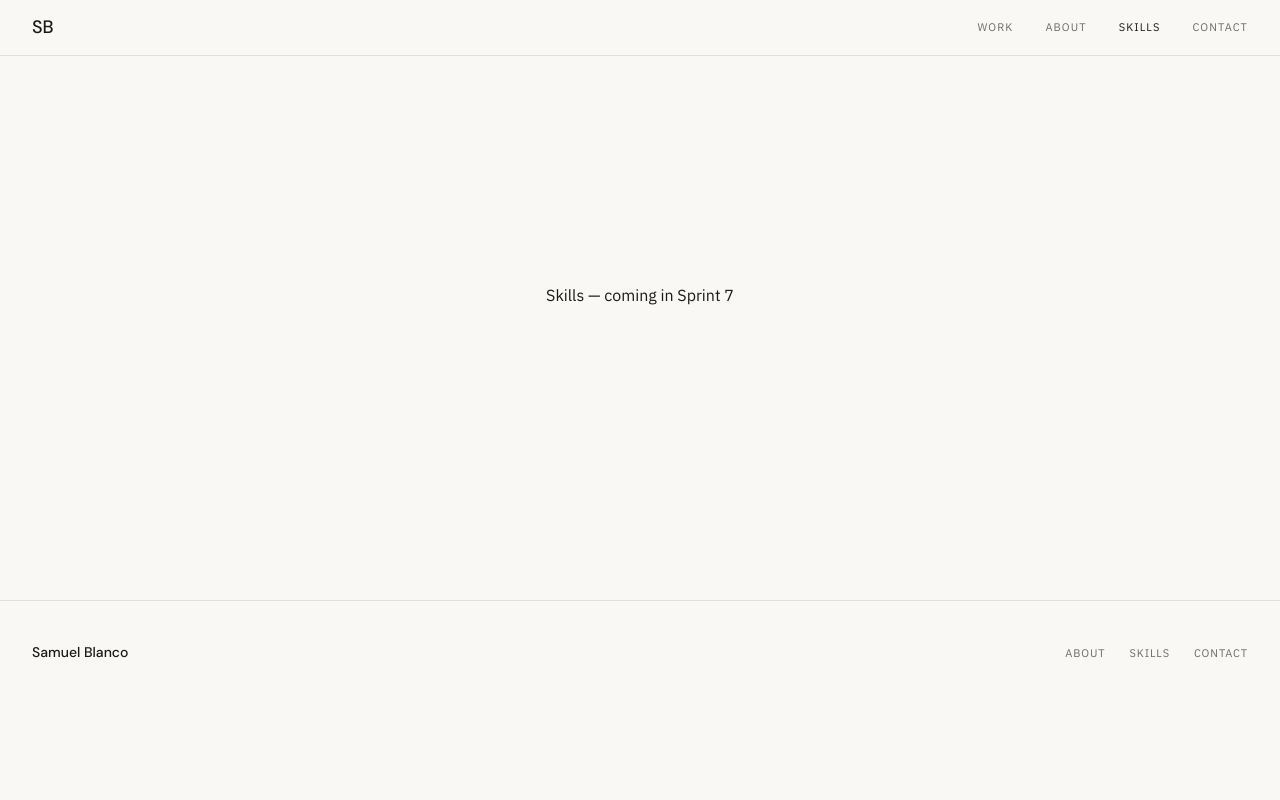
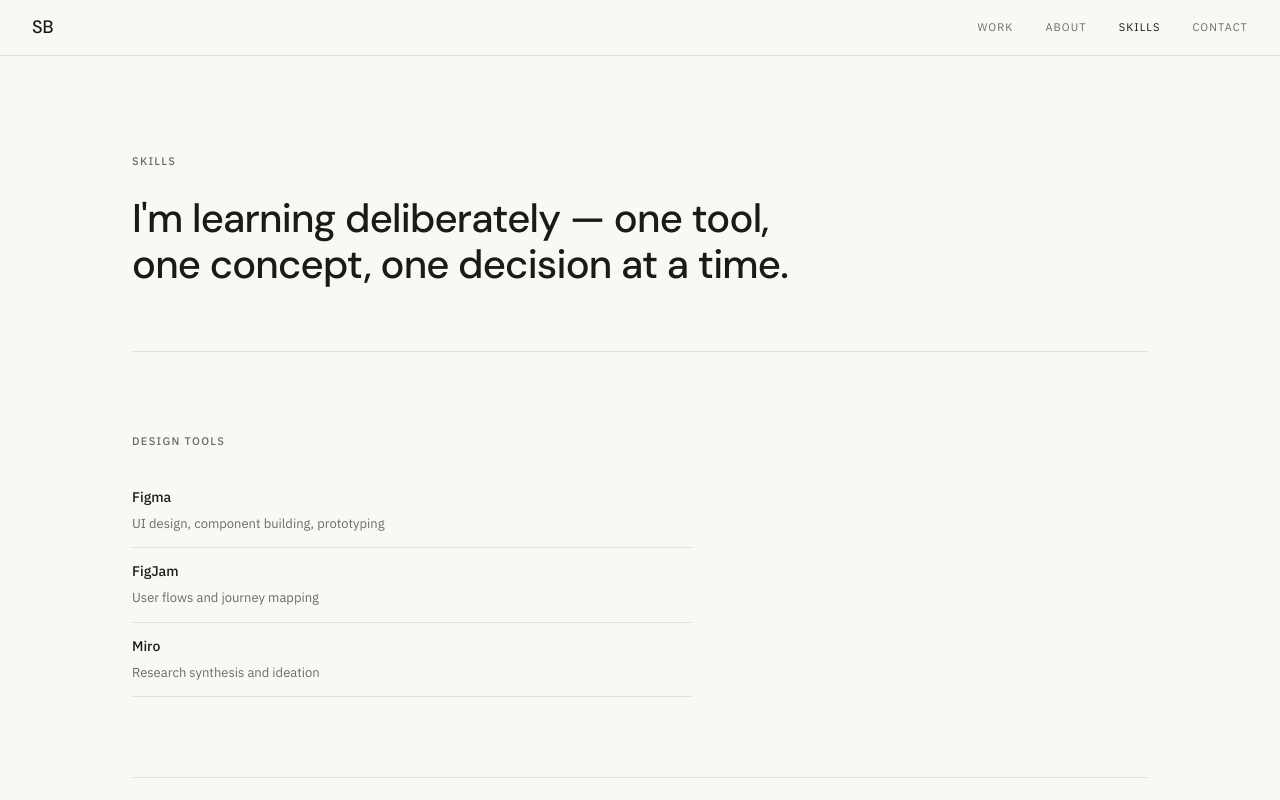
Before and after one commit to SamGB16/portfolio-site, a Next.js app in the folder samuel-portfolio/: page /skills in a window 1280 px wide. Shown: the top 800 px of the page. Built offline with nearby package versions, Linux system fonts and the light colour scheme.

Commit message:
implementing spring 7

```diff
--- a/samuel-portfolio/app/skills/page.tsx
+++ b/samuel-portfolio/app/skills/page.tsx
@@ -1,14 +1,177 @@
-export default function Skills() {
+const labelStyle: React.CSSProperties = {
+  fontFamily: "'IBM Plex Sans', sans-serif",
+  fontSize: "11px",
+  textTransform: "uppercase",
+  letterSpacing: "0.12em",
+  fontWeight: 500,
+  color: "var(--muted)",
+  marginBottom: "1.5rem",
+};
+
+const sectionStyle: React.CSSProperties = {
+  borderTop: "0.5px solid var(--border)",
+  padding: "5rem 0",
+};
+
+const designTools = [
+  { name: "Figma", description: "UI design, component building, prototyping" },
+  { name: "FigJam", description: "User flows and journey mapping" },
+  { name: "Miro", description: "Research synthesis and ideation" },
+];
+
+const designSkills = [
+  {
+    name: "User research",
+    description:
+      "Identifying real problems through observation and lived experience",
+  },
+  {
+    name: "Wireframing",
+    description: "Translating ideas into structure before aesthetics",
+  },
+  {
+    name: "UX writing",
+    description: "Clear, human language inside interfaces",
+  },
+  {
+    name: "Case study writing",
+    description: "Documenting design decisions and reasoning",
+  },
+];
+
+function SkillList({ items }: { items: { name: string; description: string }[] }) {
   return (
-    <div
-      style={{
-        display: "flex",
-        alignItems: "center",
-        justifyContent: "center",
-        minHeight: "60vh",
-      }}
-    >
-      Skills — coming in Sprint 7
+    <div style={{ maxWidth: "560px" }}>
+      {items.map((item) => (
+        <div
+          key={item.name}
+          style={{
+            display: "flex",
+            flexDirection: "column",
+            padding: "0.75rem 0",
+            borderBottom: "0.5px solid var(--border)",
+          }}
+        >
+          <span
+            style={{
+              fontFamily: "'IBM Plex Sans', sans-serif",
+              fontSize: "14px",
+              fontWeight: 500,
+              color: "var(--text)",
+            }}
+          >
+            {item.name}
+          </span>
+          <span
+            style={{
+              fontFamily: "'IBM Plex Sans', sans-serif",
+              fontSize: "13px",
+              color: "var(--muted)",
+              marginTop: "0.2rem",
+            }}
+          >
+            {item.description}
+          </span>
+        </div>
+      ))}
     </div>
   );
 }
+
+export default function Skills() {
+  return (
+    <div style={{ maxWidth: "var(--max-width)", margin: "0 auto", padding: "0 2rem" }}>
+
+      {/* Hero */}
+      <section style={{ padding: "6rem 0 4rem" }}>
+        <p style={labelStyle}>Skills</p>
+        <h1
+          style={{
+            fontFamily: "'DM Sans', sans-serif",
+            fontSize: "clamp(1.6rem, 3.5vw, 2.5rem)",
+            fontWeight: 500,
+            letterSpacing: "-0.02em",
+            lineHeight: 1.15,
+            color: "var(--text)",
+            maxWidth: "700px",
+          }}
+        >
+          I&apos;m learning deliberately — one tool, one concept, one decision
+          at a time.
+        </h1>
+      </section>
+
+      {/* Design Tools */}
+      <section style={sectionStyle}>
+        <p style={labelStyle}>Design tools</p>
+        <SkillList items={designTools} />
+      </section>
+
+      {/* Design Skills */}
+      <section style={sectionStyle}>
+        <p style={labelStyle}>Design skills</p>
+        <SkillList items={designSkills} />
+      </section>
+
+      {/* AI Workflow */}
+      <section style={sectionStyle}>
+        <p
+          style={{
+            ...labelStyle,
+            color: "var(--blue)",
+          }}
+        >
+          AI workflow
+        </p>
+        <h2
+          style={{
+            fontFamily: "'DM Sans', sans-serif",
+            fontSize: "1.5rem",
+            fontWeight: 500,
+            letterSpacing: "-0.02em",
+            marginBottom: "1rem",
+          }}
+        >
+          Spec-driven development.
+        </h2>
+        <p
+          style={{
+            fontFamily: "'IBM Plex Sans', sans-serif",
+            fontSize: "15px",
+            color: "var(--muted)",
+            lineHeight: 1.85,
+            maxWidth: "580px",
+            marginBottom: "1.5rem",
+          }}
+        >
+          A workflow where I write the detailed spec, AI builds from it, and I
+          review, revise, and redirect. The decisions are mine. The reasoning is
+          mine. AI handles execution so I can stay focused on judgment.
+        </p>
+        <div
+          style={{
+            background: "var(--blue-light)",
+            borderRadius: "10px",
+            padding: "1.5rem 2rem",
+            maxWidth: "580px",
+          }}
+        >
+          <p
+            style={{
+              fontFamily: "'IBM Plex Sans', sans-serif",
+              fontSize: "14px",
+              color: "var(--blue-dark)",
+              lineHeight: 1.8,
+            }}
+          >
+            I use AI as a junior developer and writing partner, not a
+            replacement for thinking. I plan first, spec second, prompt third —
+            and I treat every output as a draft that needs my editorial eye
+            before it&apos;s real.
+          </p>
+        </div>
+      </section>
+
+    </div>
+  );
+}
```
Also changed, not shown: 1 other file (tests, documents, lock files or other folders).
